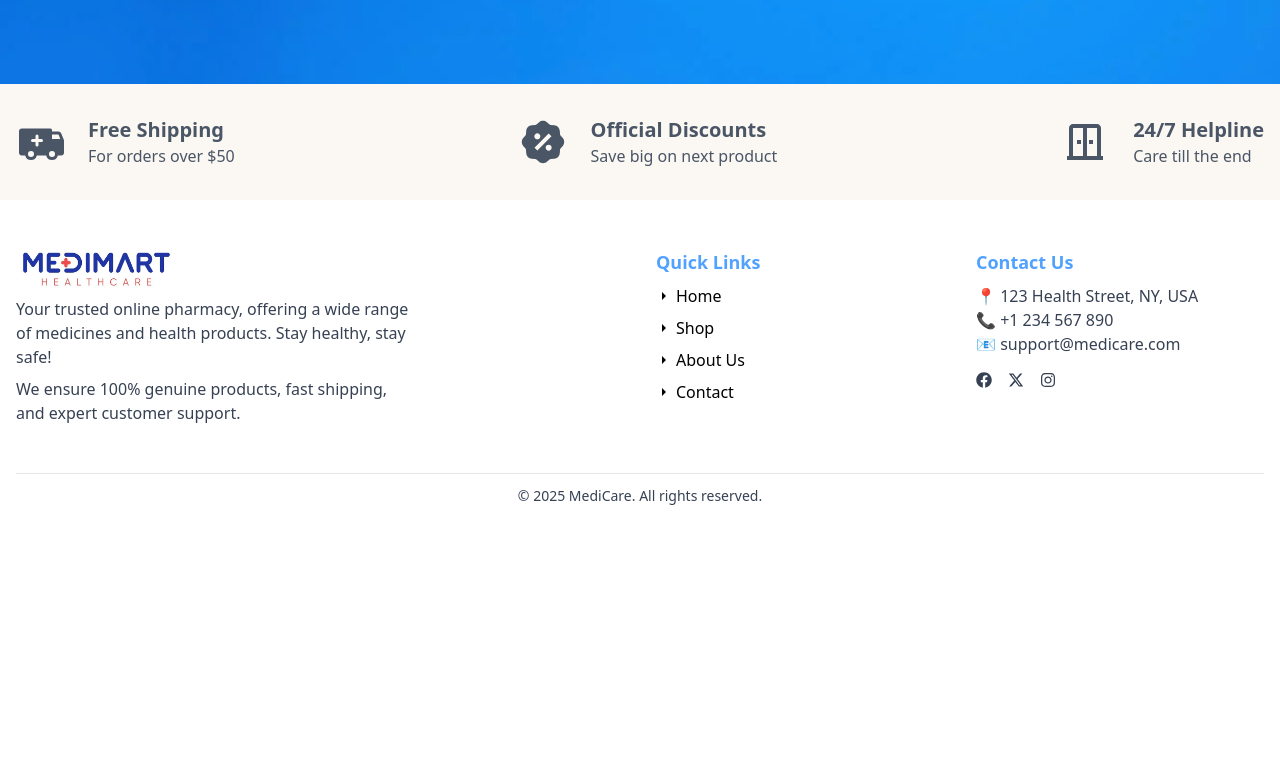
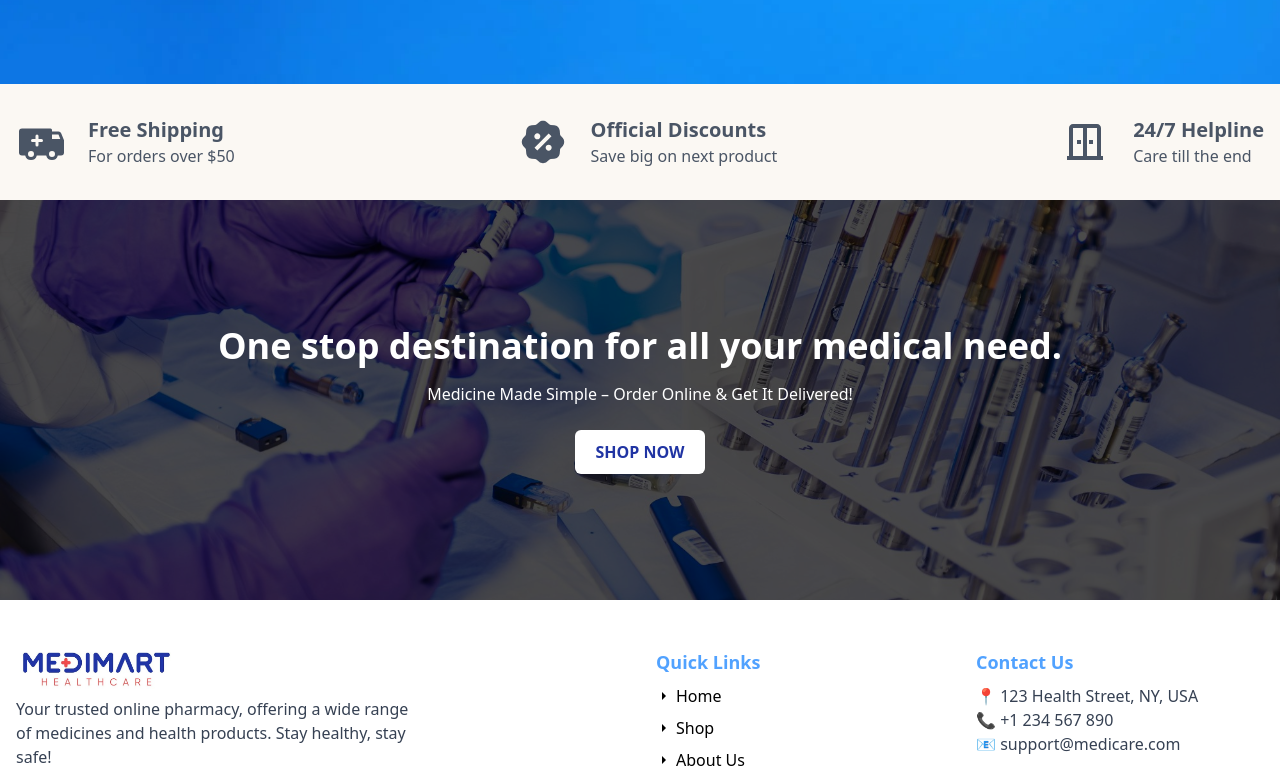
Before and after one commit to Shakiqurrahman/mediMart-client, a Next.js app: page / in a window 1280 px wide. Shown: the part 716-1486 px from the top of the page. Before the commit the page ends 1234 px from the top, so only its background shows below. Built offline with nearby package versions, Linux system fonts and the light colour scheme.

Commit message:
medical banner added

```diff
--- a/src/app/(WithCommonLayout)/(home)/page.tsx
+++ b/src/app/(WithCommonLayout)/(home)/page.tsx
@@ -1,11 +1,13 @@
 import Hero from "@/components/modules/home/hero/Hero";
 import HeroFooter from "@/components/modules/home/hero/HeroFooter";
+import MedicalBanner from "@/components/modules/home/medicalBanner/MedicalBanner";
 
 export default function Home() {
   return (
     <div>
       <Hero />
       <HeroFooter />
+      <MedicalBanner />
     </div>
   );
 }
--- a/src/components/modules/home/hero/Hero.tsx
+++ b/src/components/modules/home/hero/Hero.tsx
@@ -1,4 +1,5 @@
 import { ArrowRight } from "lucide-react";
+import Link from "next/link";
 import styles from "./Hero.module.css";
 
 const Hero = () => {
@@ -16,10 +17,12 @@ const Hero = () => {
         <p className="text-gray-200 mt-4">
           Your Trusted Online Pharmacy – Safe, Fast, and Affordable!
         </p>
-        <button className="bg-white px-6 py-2.5 rounded-sm font-semibold uppercase mt-6 text-main flex items-center gap-1 group">
-          Shop Now
-          <ArrowRight className="size-5 group-hover:translate-x-2 duration-300" />
-        </button>
+        <Link href={"/shop"}>
+          <button className="bg-white px-6 py-2.5 rounded-sm font-semibold uppercase mt-6 text-main flex items-center gap-1 group">
+            Shop Now
+            <ArrowRight className="size-5 group-hover:translate-x-2 duration-300" />
+          </button>
+        </Link>
       </div>
     </div>
   );
--- a/src/components/modules/home/medicalBanner/MedicalBanner.tsx
+++ b/src/components/modules/home/medicalBanner/MedicalBanner.tsx
@@ -1,11 +1,25 @@
-import React from 'react';
-
+import Link from "next/link";
+import styles from "./medicalBanner.module.css";
 const MedicalBanner = () => {
-    return (
-        <div>
-
-        </div>
-    );
+  return (
+    <div
+      className={`${styles.banner} flex flex-col justify-center items-center`}
+    >
+      <div className="max-width ">
+        <h1 className="text-white font-semibold text-3xl sm:text-4xl text-center mb-4">
+          One stop destination for all your medical need.
+        </h1>
+        <p className="text-white text-center text-sm sm:text-base">
+          Medicine Made Simple – Order Online & Get It Delivered!
+        </p>
+        <Link href={"/shop"}>
+          <button className="bg-white px-5 py-2.5 rounded-sm font-semibold uppercase mt-6 text-main flex items-center gap-1 group mx-auto">
+            Shop Now
+          </button>
+        </Link>
+      </div>
+    </div>
+  );
 };
 
 export default MedicalBanner;
--- /dev/null
+++ b/src/components/modules/home/medicalBanner/medicalBanner.module.css
@@ -0,0 +1,9 @@
+.banner {
+  background: url("../../../../assets/banner.jpg");
+  height: 400px;
+  background-size: cover;
+  background-position: center;
+  background-repeat: no-repeat;
+  background-color: rgba(0, 0, 0, 0.7);
+  background-blend-mode: darken;
+}
```
Also changed, not shown: src/assets/banner.jpg (added).
